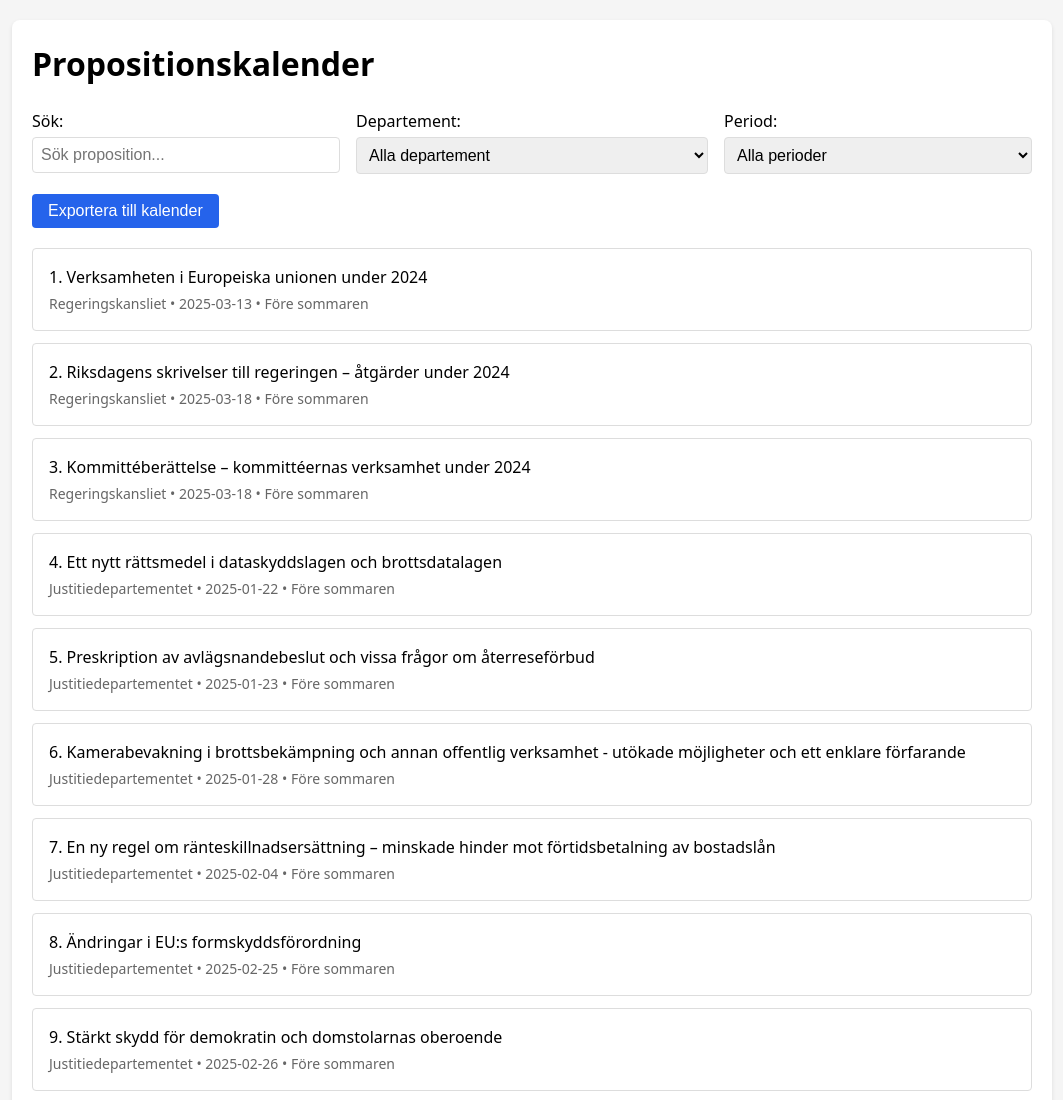
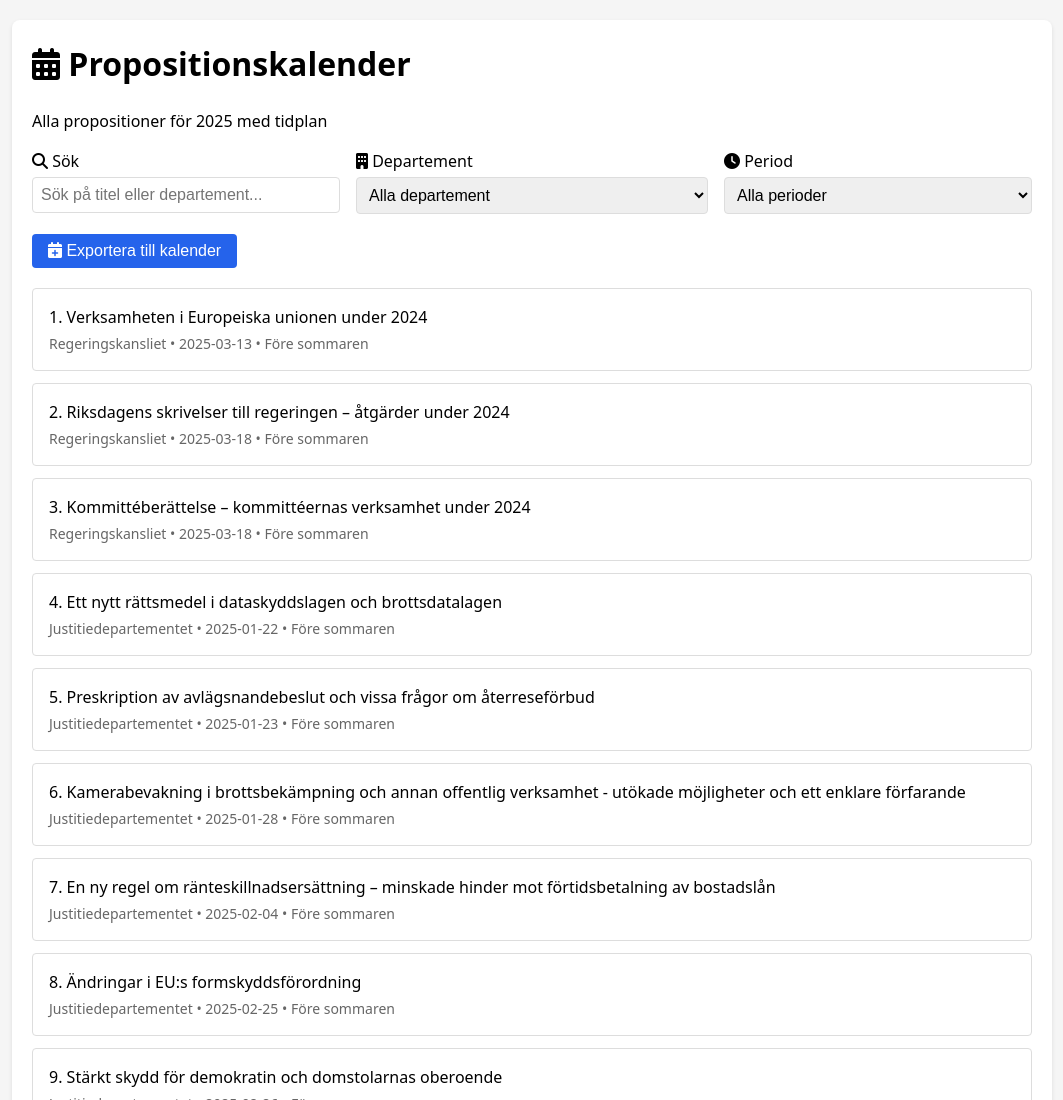
Before and after one commit to josaatt/tritagonistse, a plain HTML site: page index.html in a window 1280 px wide. Shown: the top 1100 px of the page, without its empty margins (108-1171 px from the left). Drawn offline with Linux system fonts and the light colour scheme.

Commit message:
Update index.html

```diff
--- a/index.html
+++ b/index.html
@@ -5,26 +5,36 @@
     <meta name="viewport" content="width=device-width, initial-scale=1.0">
     <title>Propositionskalender</title>
     <link rel="stylesheet" href="style.css">
+    <link rel="stylesheet" href="https://cdnjs.cloudflare.com/ajax/libs/font-awesome/6.5.1/css/all.min.css">
 </head>
 <body>
     <div class="container">
-        <h1>Propositionskalender</h1>
+        <header>
+            <h1><i class="fas fa-calendar-alt"></i> Propositionskalender</h1>
+            <p class="subtitle">Alla propositioner för 2025 med tidplan</p>
+        </header>
 
         <div class="filters">
             <div class="filter-item">
-                <label for="search">Sök:</label>
-                <input type="text" id="search" placeholder="Sök proposition...">
+                <label for="search">
+                    <i class="fas fa-search"></i> Sök
+                </label>
+                <input type="text" id="search" placeholder="Sök på titel eller departement...">
             </div>
 
             <div class="filter-item">
-                <label for="department">Departement:</label>
+                <label for="department">
+                    <i class="fas fa-building"></i> Departement
+                </label>
                 <select id="department">
                     <option value="">Alla departement</option>
                 </select>
             </div>
 
             <div class="filter-item">
-                <label for="period">Period:</label>
+                <label for="period">
+                    <i class="fas fa-clock"></i> Period
+                </label>
                 <select id="period">
                     <option value="">Alla perioder</option>
                     <option value="Före sommaren">Före sommaren</option>
@@ -33,7 +43,9 @@
             </div>
         </div>
 
-        <button id="export" class="export-btn">Exportera till kalender</button>
+        <button id="export" class="export-btn">
+            <i class="fas fa-calendar-plus"></i> Exportera till kalender
+        </button>
 
         <div id="propositions" class="propositions"></div>
 
```
